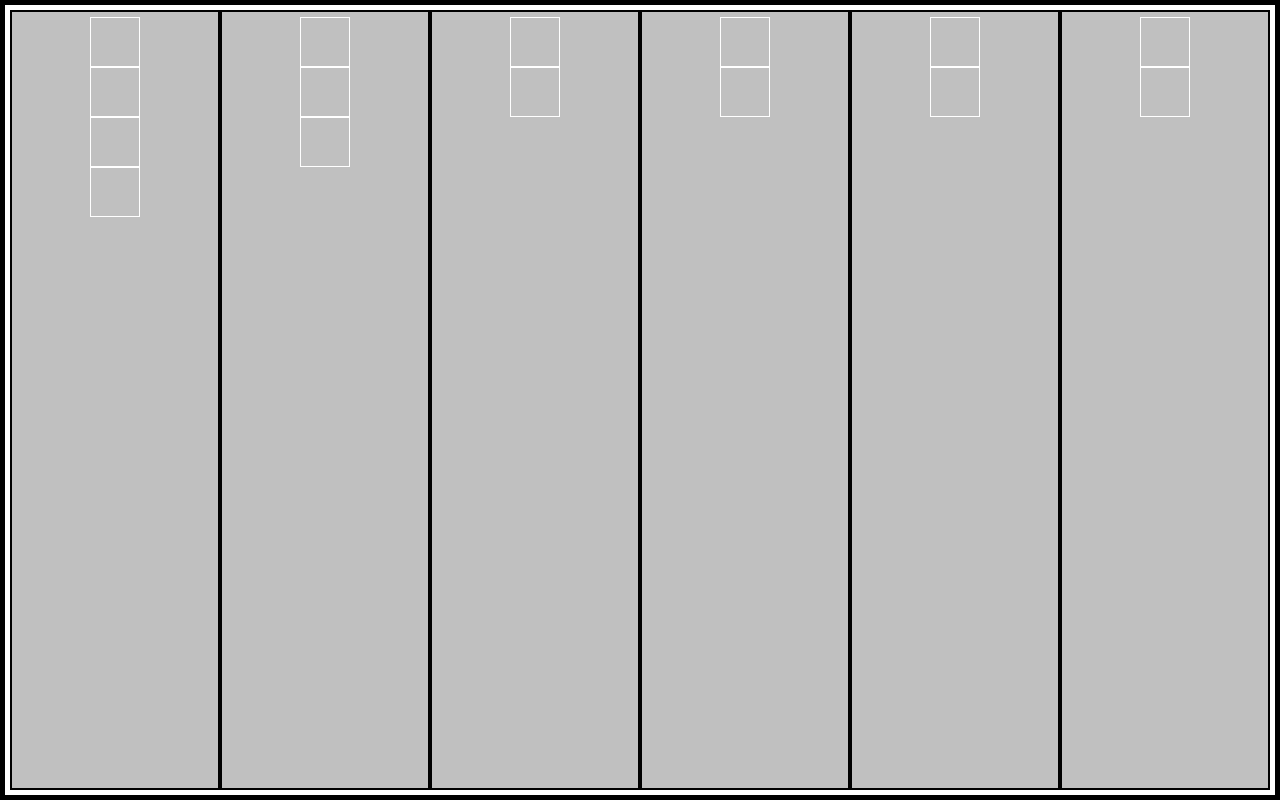
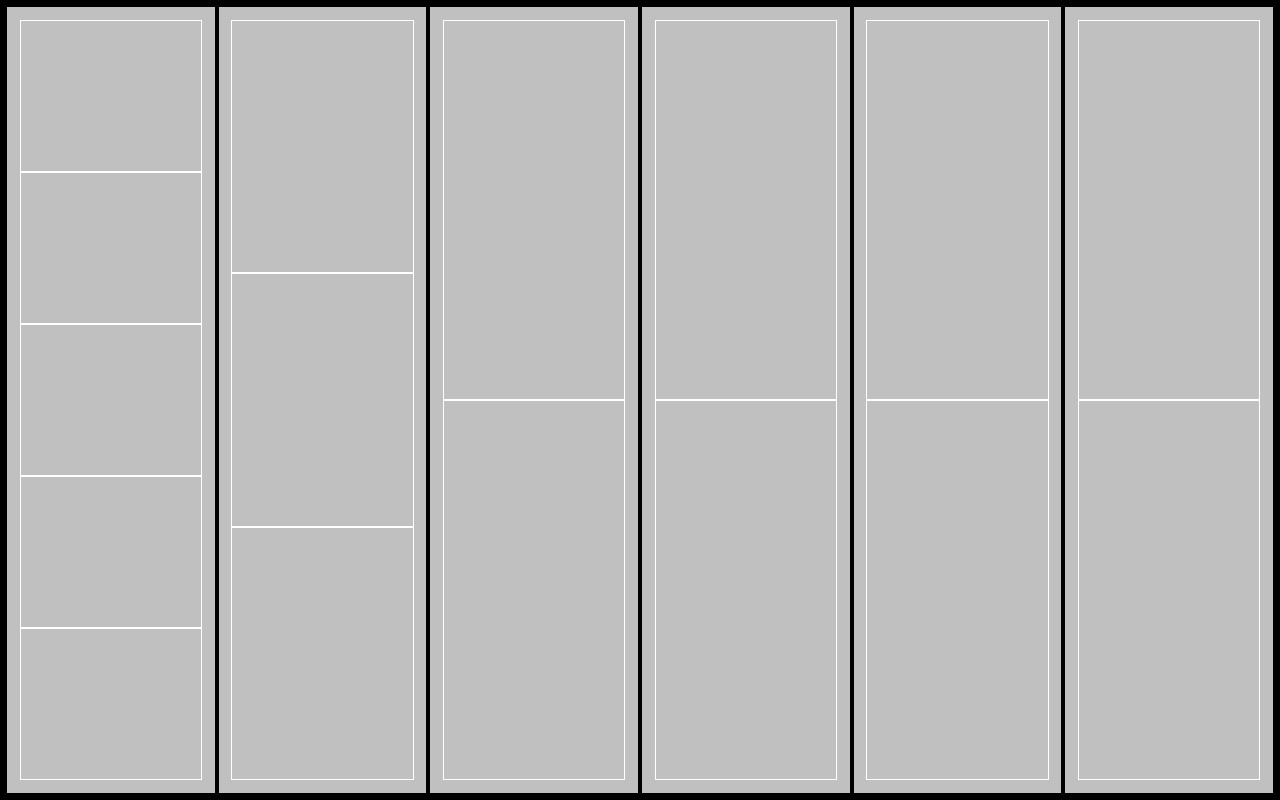
Before and after one commit to Babb2000/FlexBox-Grid-Project, a plain HTML site: page index.html in a window 1280 px wide. Drawn offline with Linux system fonts and the light colour scheme.

Commit message:
Deleting width for each flex-property so they can span the full website size

```diff
--- a/index.html
+++ b/index.html
@@ -10,6 +10,7 @@
 <body>
    <div class="mainContainer">
        <div class="mainColumn">
+           <div class="flexItemContainer"></div>
            <div class="flexItemContainer"></div>
            <div class="flexItemContainer"></div>
            <div class="flexItemContainer"></div>
--- a/style.css
+++ b/style.css
@@ -23,7 +23,7 @@ body{
     height: 100%;
     width: 100%;
     border: 5px solid black;
-    padding: 5px;
+    /*padding: 5px;*/
     display: flex;
 }
 
@@ -34,17 +34,17 @@ body{
     border-style: border-box;
     border: 2px solid black;
 
-    padding: 5px;
+    /*padding: 5px;*/
+    padding: 1%;
     display: flex;
     flex-direction: column;
-    align-items: center;
-    justify-items: stretch;
+    align-items: stretch
+
 
 }
 
 .flexItemContainer{
-    height: 50px;
-    width: 50px;
+    height: 100%;
     border: 1px solid white;
 
 
```
